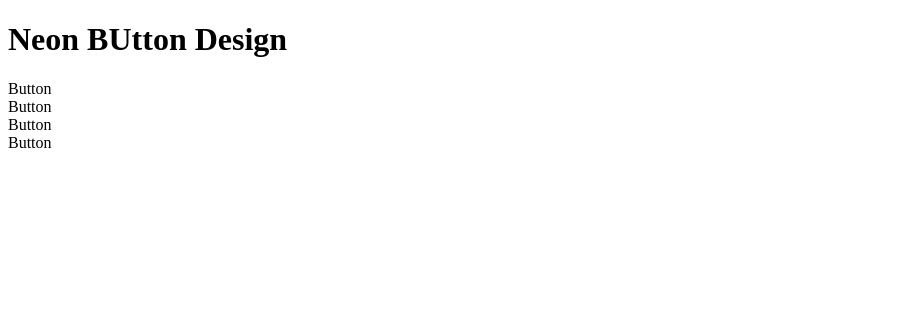
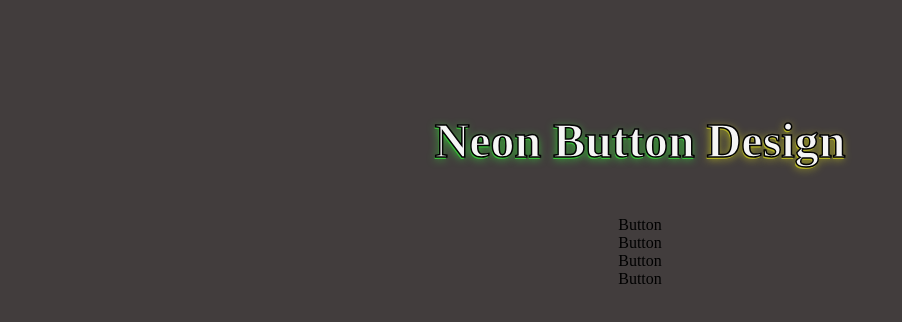
Before and after one commit to rhnchowdhury/Button-neon-design, a plain HTML site: page index.html in a window 1280 px wide. Shown: the whole page, without its empty margins (0-902 px from the left). Drawn offline with Linux system fonts and the light colour scheme.

Commit message:
style added

```diff
--- a/index.html
+++ b/index.html
@@ -5,10 +5,11 @@
     <meta charset="UTF-8">
     <meta name="viewport" content="width=device-width, initial-scale=1.0">
     <title>Neon Button</title>
+    <link rel="stylesheet" href="styles.css">
 </head>
 
 <body>
-    <h1>Neon BUtton Design</h1>
+    <h1>Neon Button Design</h1>
     <div class="btn-container">
         <div class="btn"><span>Button</span></div>
         <div class="btn"><span>Button</span></div>
--- /dev/null
+++ b/styles.css
@@ -0,0 +1,42 @@
+* {
+    margin: 0;
+    padding: 0;
+    box-sizing: border-box;
+}
+
+body {
+    display: flex;
+    justify-content: center;
+    align-items: center;
+    flex-direction: column;
+    gap: 3rem;
+    min-height: 50vh;
+    background-color: rgb(66, 61, 61);
+    position: relative;
+}
+
+h1 {
+    color: whitesmoke;
+    font-size: 3rem;
+    -webkit-text-stroke: 1.5px rgb(3, 3, 3);
+}
+
+h1::before {
+    content: 'Neon Button';
+    color: rgb(57, 190, 57);
+    position: absolute;
+    transform: translate(-0.3%, 3%);
+    z-index: -1;
+    -webkit-text-stroke: 0px;
+    text-shadow: 0 0 9px;
+}
+
+h1::after {
+    content: 'Design';
+    color: rgb(177, 177, 37);
+    position: absolute;
+    transform: translate(-100.6%, 3%);
+    z-index: -1;
+    -webkit-text-stroke: 0px;
+    text-shadow: 0 0 9px;
+}
```
